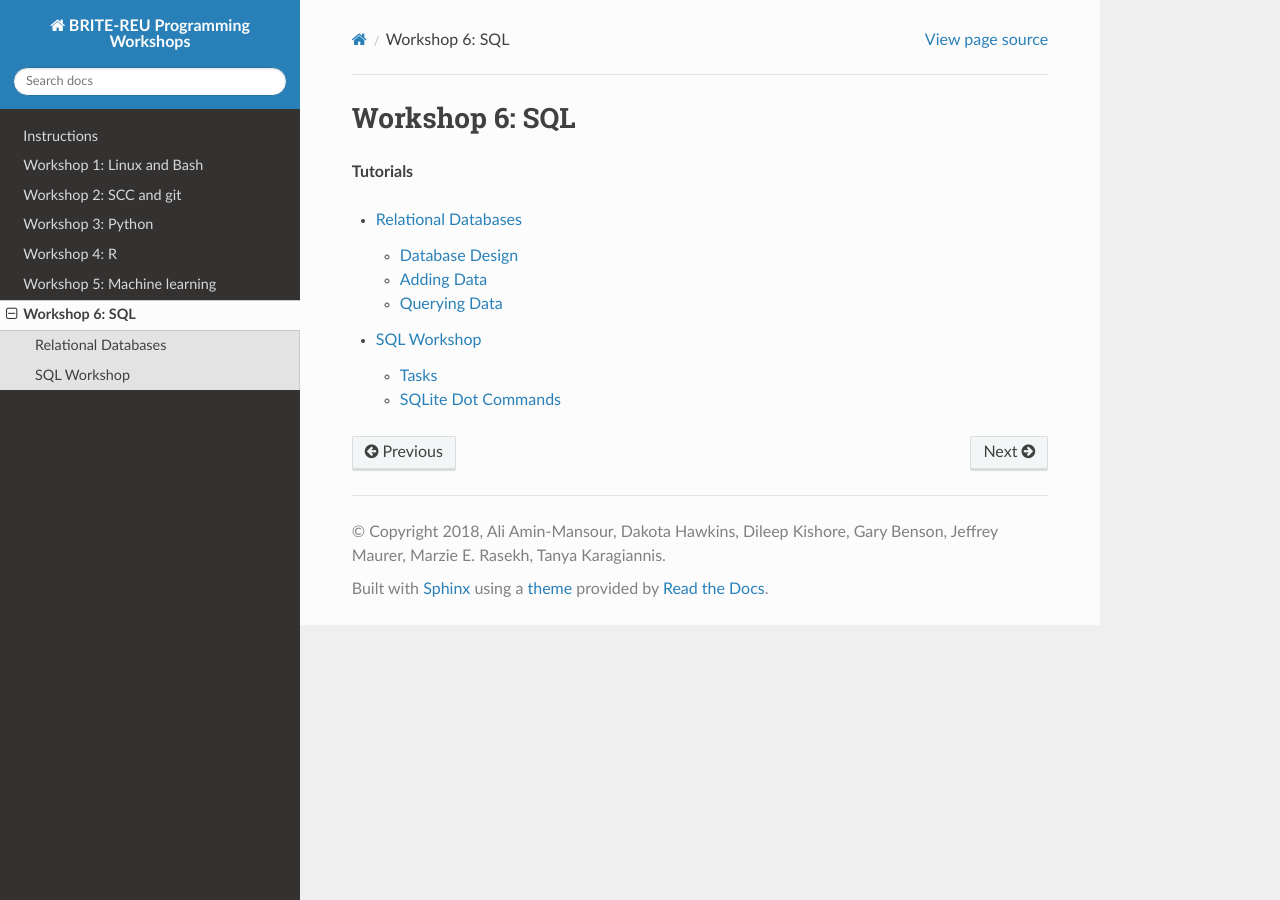
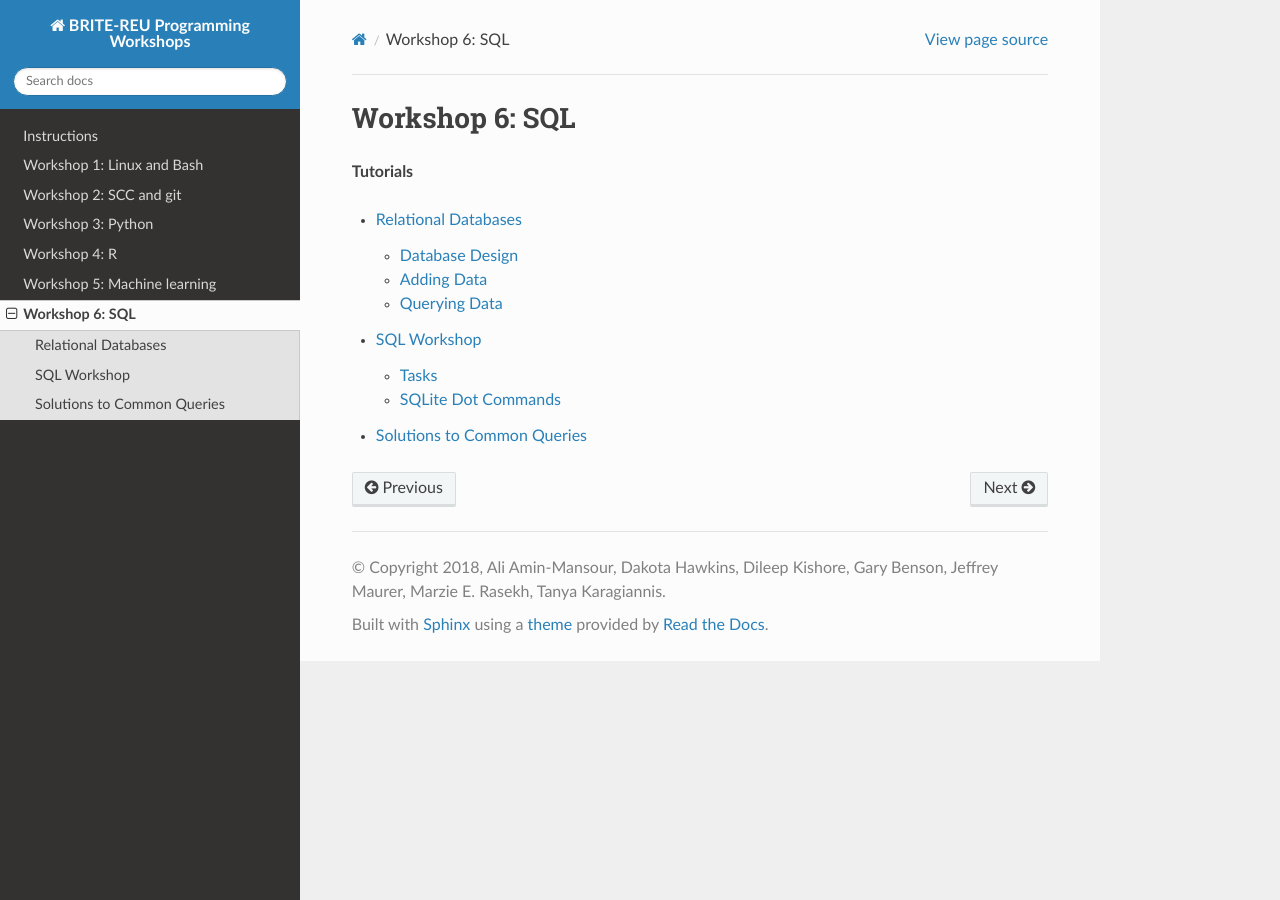
Before and after one commit to BRITE-REU/programming-workshops, a Sphinx documentation site: the page built from source/workshops/06_SQL/index.rst, in a window 1280 px wide. Built offline with Sphinx 7.4.7 and the Read the Docs theme 2.0.0, drawn with Linux system fonts in a browser that asks for light colours.

Commit message:
Update index.rst

```diff
--- a/source/workshops/06_SQL/index.rst
+++ b/source/workshops/06_SQL/index.rst
@@ -12,3 +12,4 @@ Workshop 6: SQL
 
     Relational Databases <Relational_Databases>
     SQL Workshop <Workshop_SQL>
+    Solutions to Common Queries <Solutions to Common Queries.rst>
```
